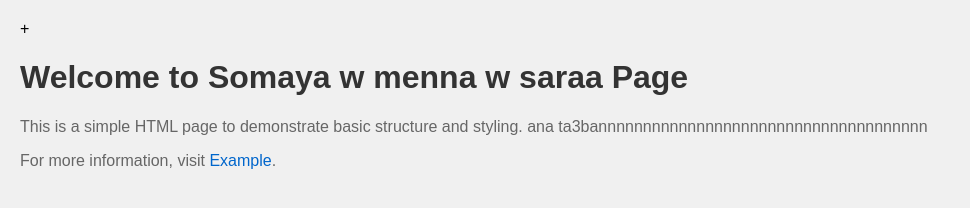
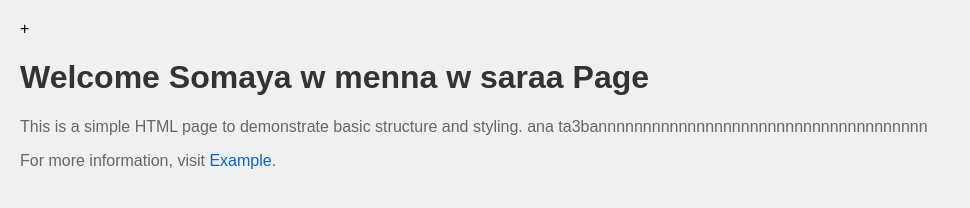
Before and after one commit to Somaya-Ayman/Code-Quest, a plain HTML site: page index.html in a window 1280 px wide. Shown: the whole page, without its empty margins (0-970 px from the left). Drawn offline with Linux system fonts and the light colour scheme.

Commit message:
Update index.html

```diff
--- a/index.html
+++ b/index.html
@@ -27,7 +27,7 @@
     </style>
 </head>
 <body>
-    <h1>Welcome to Somaya w menna w saraa Page</h1>
+    <h1>Welcome Somaya w menna w saraa Page</h1>
     <p>This is  a simple HTML page to demonstrate basic structure and styling. ana ta3bannnnnnnnnnnnnnnnnnnnnnnnnnnnnnnnnnnnn</p>
     <p>For more information, visit <a href="https://www.example.com" target="_blank">Example</a>.</p>
 </body>
```
